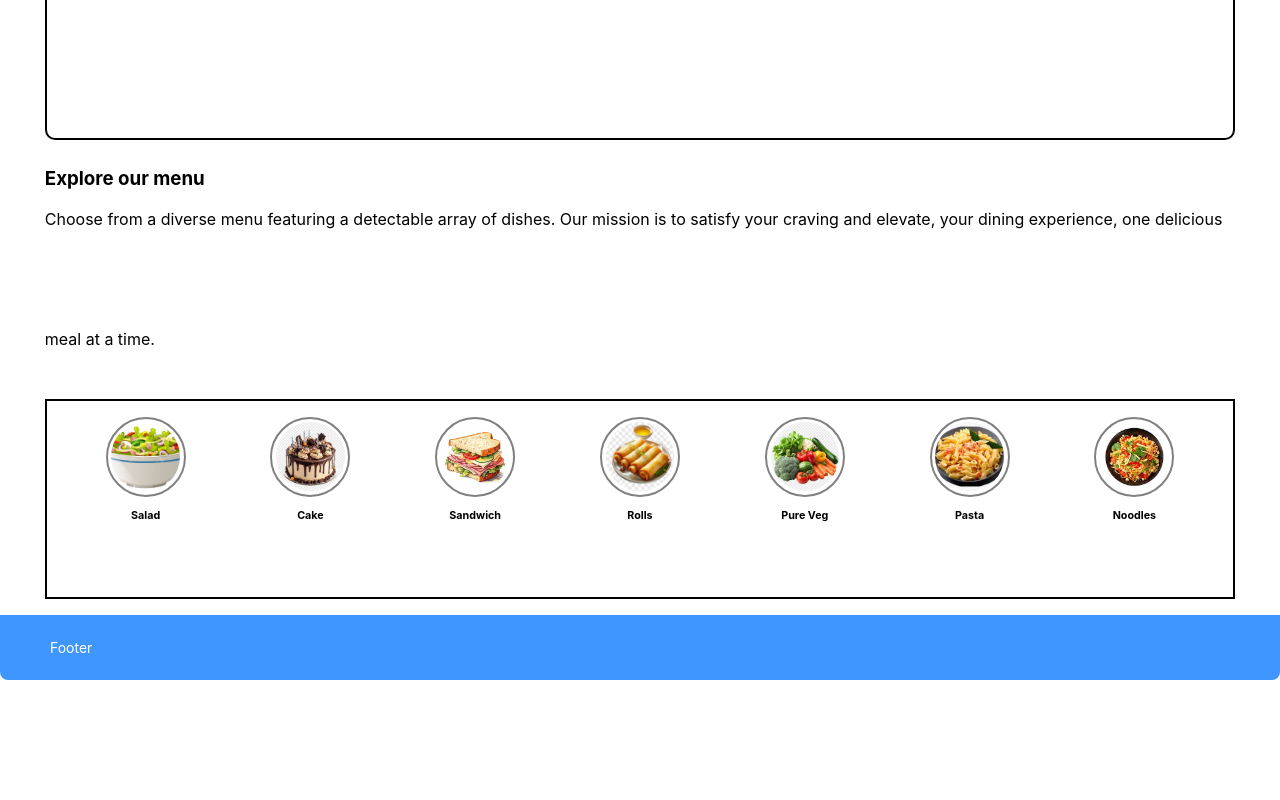
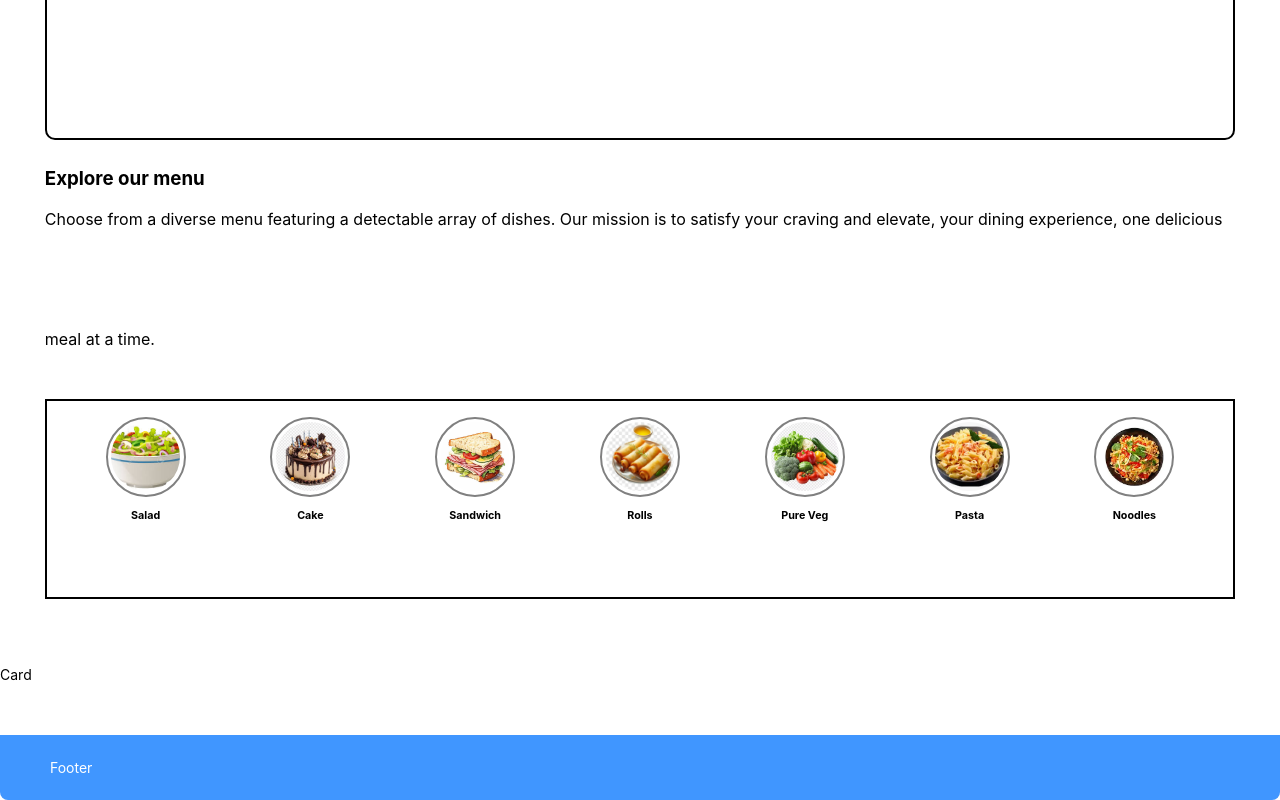
Before and after one commit to SyedMuhammadIzaan/FoodDeliveryApp, a React (Vite) app: page / in a window 1280 px wide. Shown: the part 444-1244 px from the top of the page. Before the commit the page ends 1124 px from the top, so only its background shows below. Built offline with nearby package versions, Linux system fonts and the light colour scheme.

Commit message:
add files of foodDeliveryApp

```diff
--- a/src/pages/Home.jsx
+++ b/src/pages/Home.jsx
@@ -3,6 +3,7 @@ import Herobanner from "../components/Herobanner";
 
 import "../style/Home.scss";
 import { foodCategory } from "../constant";
+import Card from "../components/Card";
 const Home = () => {
 	return (
 		<div>
@@ -39,7 +40,7 @@ const Home = () => {
 				</div>
 			</section>
 			<section className="food-items-section">
-
+				<Card />
 			</section>
 		</div>
 	);
```
